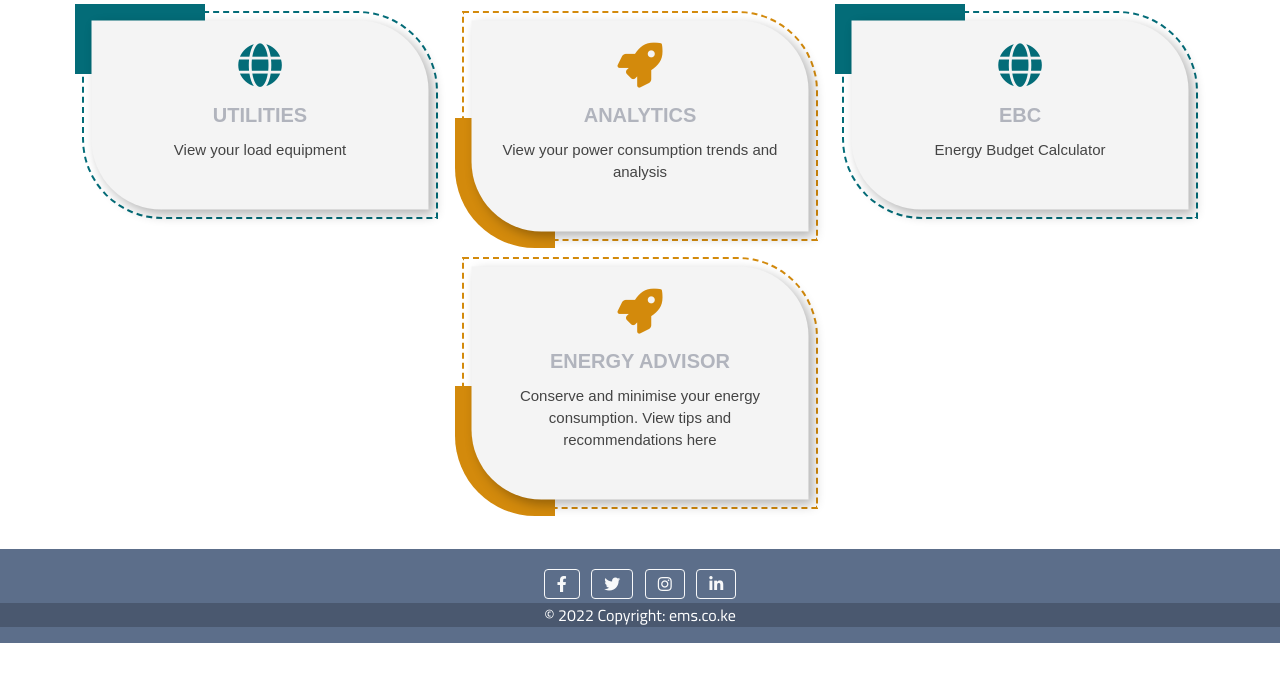
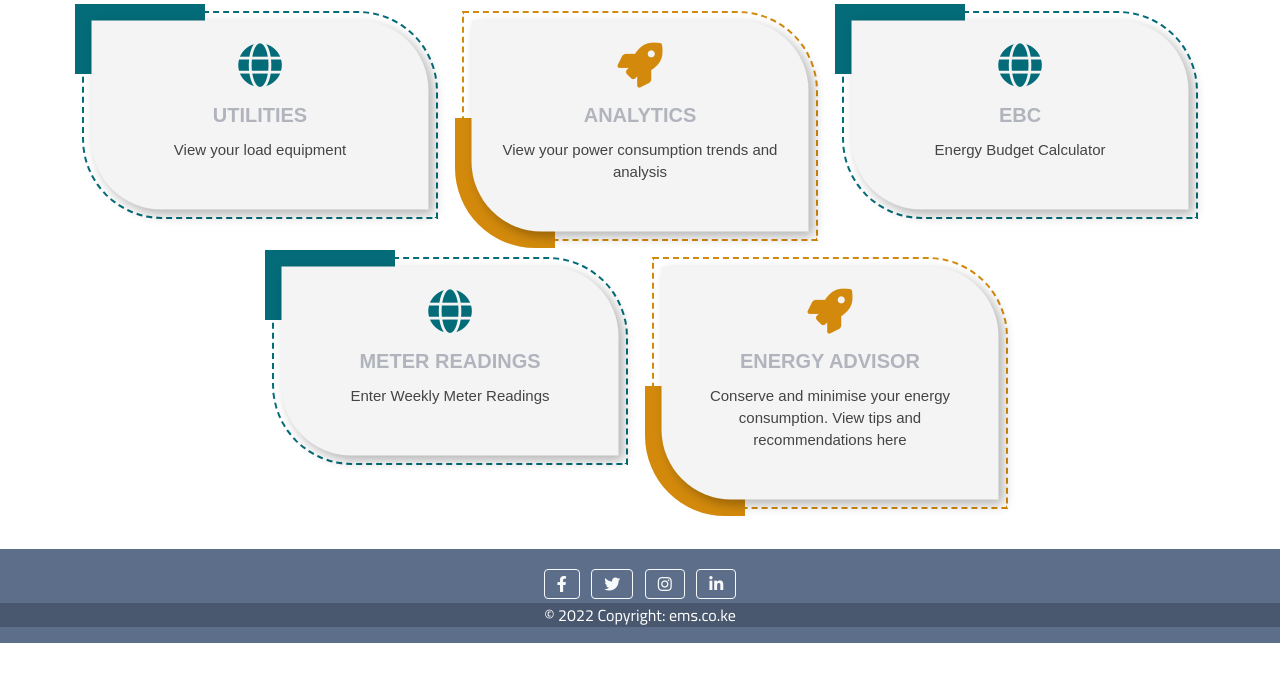
Before and after one commit to Oduo24/ems, a Django app: page / in a window 1280 px wide. Shown: the part 93-775 px from the top of the page. Run offline with Django 3.2, Linux system fonts and the light colour scheme; some libraries are stand-ins or nearby versions.

Commit message:
Added weekly meter readings module

```diff
--- a/home/templates/home/main2.html
+++ b/home/templates/home/main2.html
@@ -52,6 +52,17 @@
         </div>
       </div>
       <div class="col-md-4 col-sm-6 pb-3">
+        <div class="serviceBox">
+          <div class="service-icon">
+            <span><i class="fa fa-globe"></i></span>
+          </div>
+          <a class="service-link" href="###"><h3 class="title">Meter Readings</h3></a>
+          <p class="description">Enter Weekly Meter Readings</p>
+        </div>
+      </div>
+
+
+      <div class="col-md-4 col-sm-6 pb-3">
         <div class="serviceBox yellow">
           <div class="service-icon">
             <span><i class="fa fa-rocket"></i></span>
```
